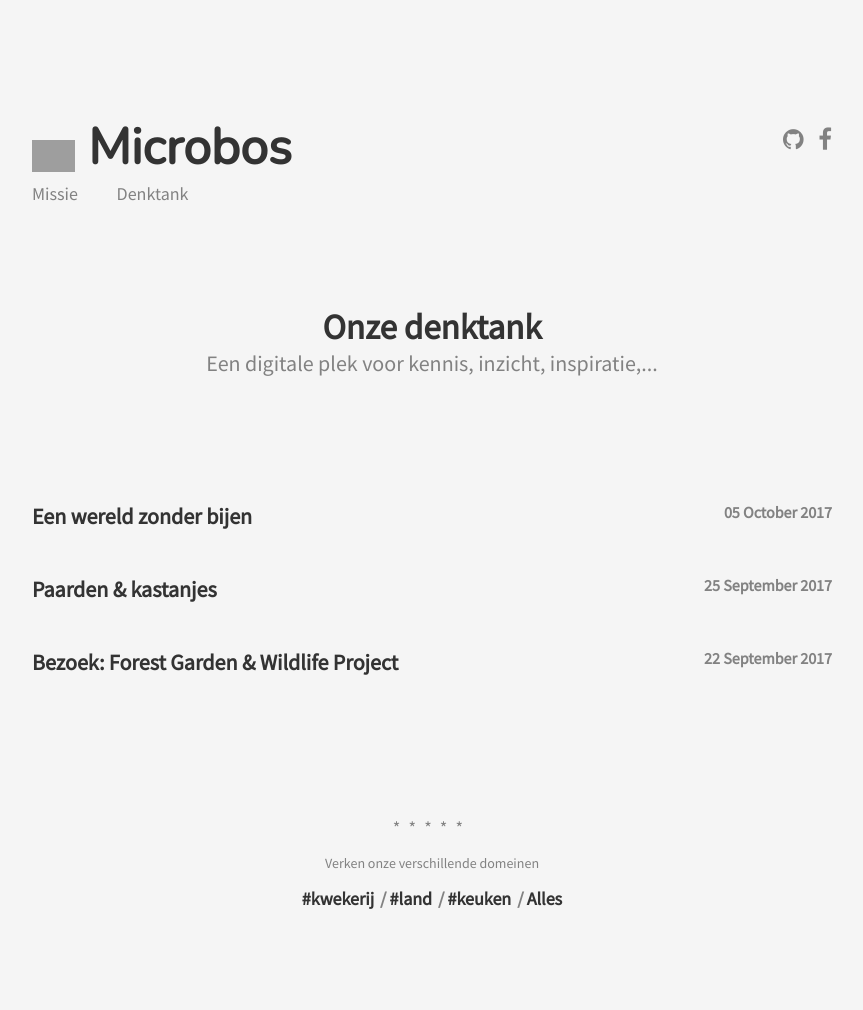
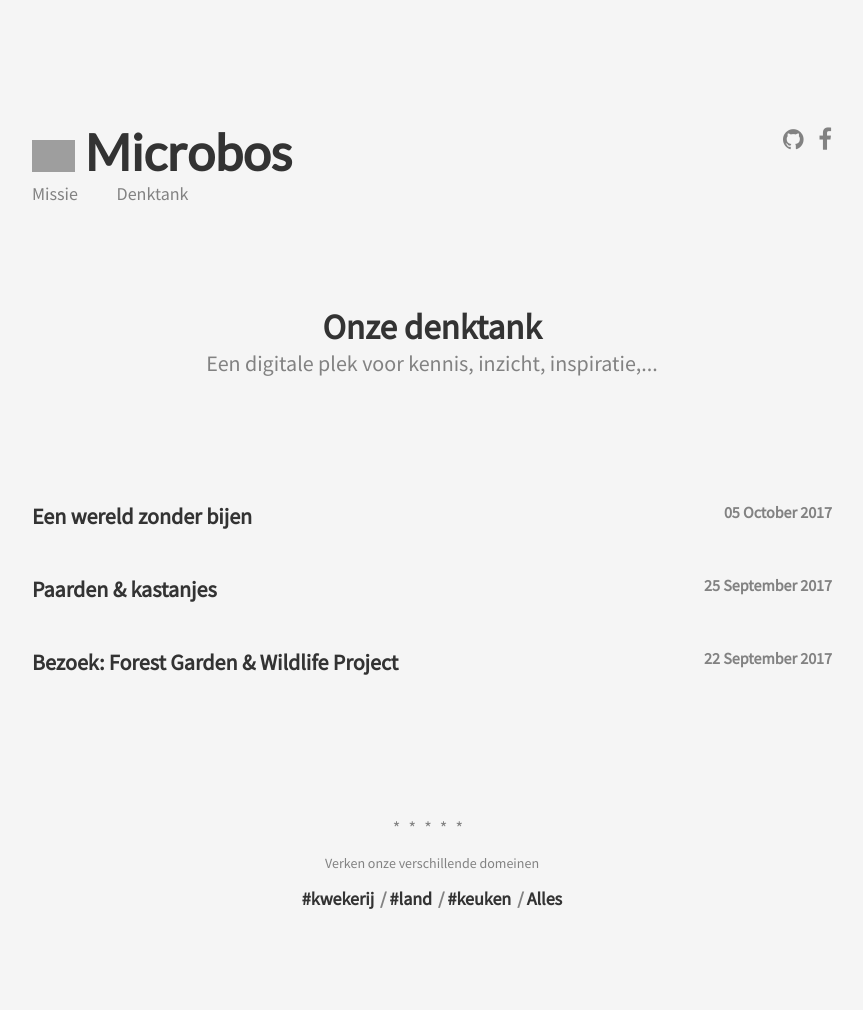
Before and after one commit to SimonBoury/microbos, a Jekyll site: the page built from index.html, in a window 1280 px wide. Shown: the whole page, without its empty margins (208-1071 px from the left). Built offline with Jekyll 4.4.1, drawn with Linux system fonts in a browser that asks for light colours; grey boxes are pictures that could not be loaded.

Commit message:
Update _default.scss

```diff
--- a/_sass/_default.scss
+++ b/_sass/_default.scss
@@ -1,6 +1,6 @@
 /* imports */
 
-@import url('https://fonts.googleapis.com/css?family=Nunito|Source+Sans+Pro');
+@import url('https://fonts.googleapis.com/css?family=Lato|Nunito|Source+Sans+Pro');
 
 /* =Base */
 
@@ -92,9 +92,9 @@ strong {
 
 .logo {
     float: left;
-    font-family: 'Nunito', sans-serif;
+    font-family: 'Lato', sans-serif;
     font-size: 50px;
-    font-weight: bold;
+    font-weight: black;
     color: $iron;
 }
 
```
